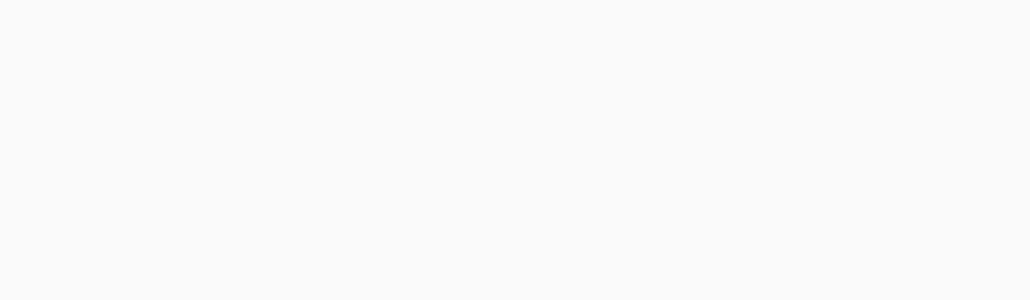
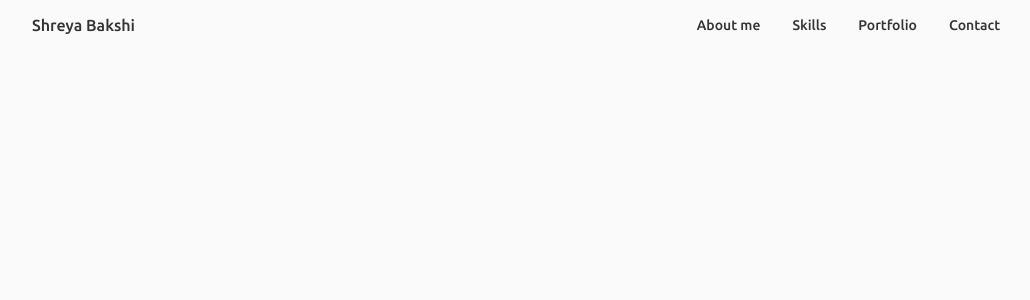
Before and after one commit to bshreya15/bshreya15.github.io, a React (Create React App) app: page / in a window 1280 px wide. Shown: the top 300 px of the page, without its empty margins (124-1154 px from the left). Built offline with nearby package versions, Linux system fonts and the light colour scheme.

Commit message:
feat. header

```diff
--- a/src/App.css
+++ b/src/App.css
@@ -173,6 +173,10 @@
 /* breakpoints */
 /* lg devices */
 @media screen and (max-width: 992px) {
+  .container {
+    margin-left: var(--mb-1-5);
+    margin-right: var(--mb-1-5);
+  }
 }
 
 /* md devices */
@@ -184,4 +188,8 @@
 
 /* sm devices */
 @media screen and (max-width: 350px) {
+  .container {
+    margin-left: var(--mb-1);
+    margin-right: var(--mb-1);
+  }
 }
--- a/src/App.js
+++ b/src/App.js
@@ -1,13 +1,14 @@
-import './App.css';
+import React from "react";
+// import { ReactFragment } from "react";
+import "./App.css";
+import Header from "./components/header/Header";
 
-function App() {
+const App = () => {
   return (
-    <div className="App">
-      <header className="App-header">
-
-      </header>
-    </div>
+    <>
+      <Header />
+    </>
   );
-}
+};
 
 export default App;
--- /dev/null
+++ b/src/components/header/Header.jsx
@@ -0,0 +1,54 @@
+import React, { useState } from "react";
+import "./header.css";
+
+const Header = () => {
+  // toggle menu
+  const [Toggle, showMenu] = useState(false);
+
+  return (
+    <header className="header">
+      <nav className="nav container">
+        <a href="index.html" className="nav__logo">
+          Shreya Bakshi
+        </a>
+
+        <div className={Toggle ? "nav__menu show-menu" : "nav__menu"}>
+          <ul className="nav__list grid">
+            <li className="nav__item">
+              <a href="#about" className="nav__link">
+                <i className="uil uil-user nav__icon"></i>About me
+              </a>
+            </li>
+            <li className="nav__item">
+              <a href="#skills" className="nav__link">
+                <i className="uil uil-file-alt nav__icon"></i>Skills
+              </a>
+            </li>
+            <li className="nav__item">
+              <a href="#portfolio" className="nav__link">
+                <i className="uil uil-scenery nav__icon"></i>Portfolio
+              </a>
+            </li>
+            <li className="nav__item">
+              <a href="#contact" className="nav__link">
+                <i className="uil uil-message nav__icon"></i>Contact
+              </a>
+            </li>
+          </ul>
+
+          <i
+            className="uil uil-times nav__close"
+            onClick={() => showMenu(!Toggle)}
+          ></i>
+        </div>
+
+        <div className="nav__toggle" onClick={() => showMenu(!Toggle)}>
+          <i className="uil uil-apps"></i>
+        </div>
+
+      </nav>
+    </header>
+  );
+};
+
+export default Header;
--- /dev/null
+++ b/src/components/header/header.css
@@ -0,0 +1,120 @@
+.header {
+  width: 100%;
+  position: fixed;
+  top: 0;
+  left: 0;
+  z-index: var(--z-fixed);
+  background-color: var(--body-color);
+}
+
+.nav {
+  height: calc(var(--header-height)+1.5rem);
+  margin-top: 1rem;
+  margin-bottom: 1rem;
+  display: flex;
+  justify-content: space-between;
+  align-items: center;
+  column-gap: 1rem;
+}
+
+.nav__logo,
+.nav__toggle {
+  color: var(--title-color);
+  font-weight: var(--font-medium);
+}
+
+.nav__list {
+  display: flex;
+  column-gap: 2rem;
+}
+
+.nav__link {
+  display: flex;
+  flex-direction: column;
+  align-items: center;
+  font-size: var(--sm-font-size);
+  color: var(--title-color);
+  font-weight: var(--font-medium);
+  transition: 0.3s;
+}
+
+.nav__icon,
+.nav__close,
+.nav__toggle {
+  display: none;
+}
+
+/* ative links */
+.active-link,
+.nav__link:hover {
+  color: var(--title-color-dark);
+}
+
+/* breakpoints */
+/* md devices */
+@media screen and (max-width: 768px) {
+  .header {
+    top: initial;
+    bottom: 0;
+  }
+
+  .nav {
+    height: var(--header-height);
+    margin-bottom: 2rem;
+  }
+
+  .nav__menu {
+    position: fixed;
+    bottom: -100%;
+    left: 0;
+    width: 100%;
+    background-color: var(--body-color);
+    padding: 2rem 1.5rem 4rem;
+    box-shadow: 0 -1px 4px rgba(0, 0, 0, 0.15);
+    border-radius: 1.5rem 1.5rem 0 0;
+    transition: 0.3s;
+  }
+
+  /* show menu */
+  .show-menu {
+    bottom: 0;
+  }
+
+  .nav__list {
+    display: grid;
+    grid-template-columns: repeat(4, 1fr);
+    gap: 2rem;
+  }
+
+  .nav__icon {
+    font-size: 1.2rem;
+  }
+
+  .nav__close {
+    position: absolute;
+    right: 1.3rem;
+    bottom: 0.5rem;
+    font-size: 1.5rem;
+    cursor: pointer;
+    color: var(--title-color);
+  }
+
+  .nav__close:hover {
+    color: var(--title-color-dark);
+  }
+
+  .nav__toggle {
+    font-size: 1.1rem;
+    cursor: pointer;
+  }
+
+  .nav__icon,
+  .nav__close,
+  .nav__toggle {
+    display: block;
+  }
+}
+
+/* sm devices */
+@media screen and (max-width: 350px) {
+}
```
